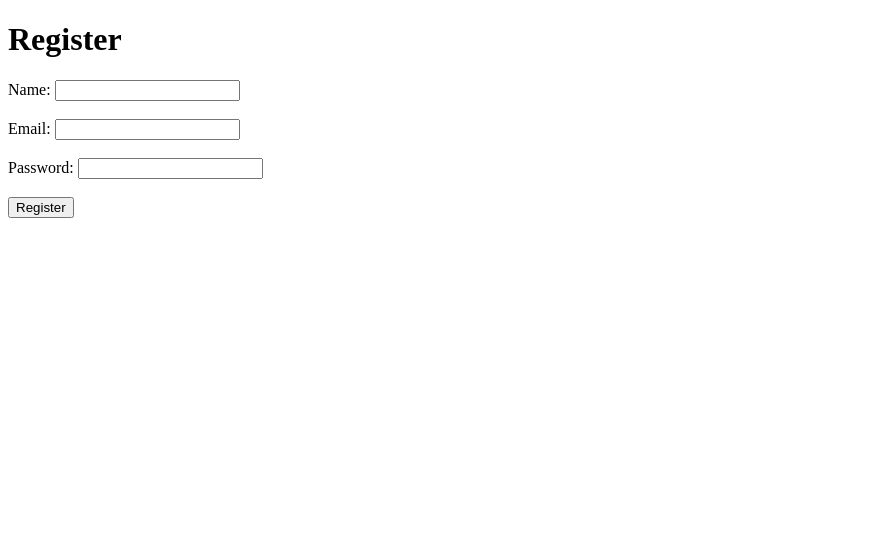
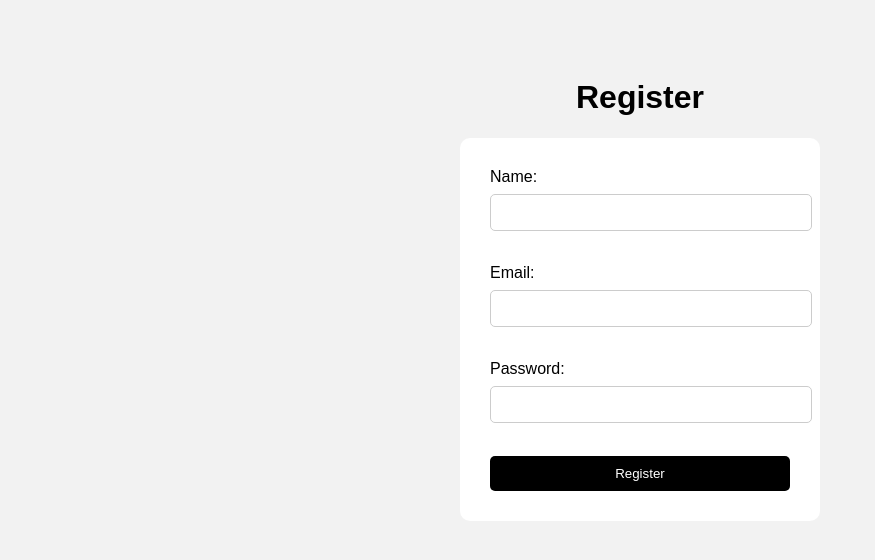
Before and after one commit to navisha11/registration-app, a Flask app: page / in a window 1280 px wide. Shown: the top 560 px of the page, without its empty margins (0-875 px from the left). Run offline with Flask 3, Linux system fonts and the light colour scheme.

Commit message:
improved frontend styling

```diff
--- /dev/null
+++ b/static/style.css
@@ -0,0 +1,44 @@
+body {
+    font-family: Arial, sans-serif;
+    background-color: #f2f2f2;
+    padding-top: 50px;
+}
+
+
+form {
+    background-color: white;
+    padding: 30px;
+    width: 300px;
+    border-radius: 10px;
+    margin: auto;
+}
+
+
+h1 {
+    text-align: center;
+}
+
+input {
+    width: 100%;
+    padding: 10px;
+    margin-top: 8px;
+    margin-bottom: 15px;
+    border: 1px solid #ccc;
+    border-radius: 5px;
+}
+
+
+button {
+    width: 100%;
+    padding: 10px;
+    background-color: black;
+    color: white;
+    border: none;
+    border-radius: 5px;
+    cursor: pointer;
+}
+
+
+button:hover {
+    opacity: 0.8;
+}
--- a/templates/index.html
+++ b/templates/index.html
@@ -1,6 +1,7 @@
 <!DOCTYPE html>
 <html>
 <head>
+    <link rel="stylesheet" href="{{ url_for('static', filename='style.css') }}">
     <title>Registration Page</title>
 </head>
 
```
Also changed, not shown: users.db (added).
